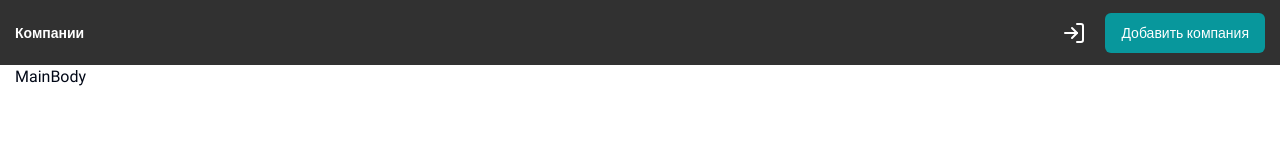
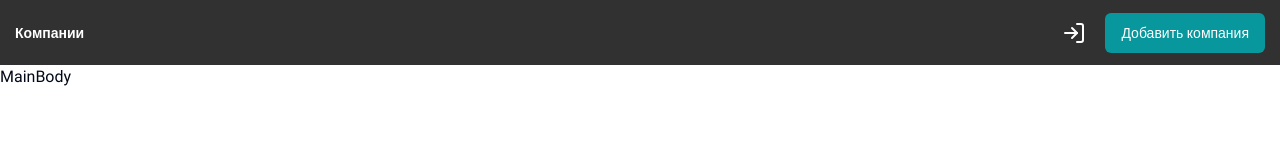
Before and after one commit to Islomjonsdev/test, a React (Vite) app: page / in a window 1280 px wide. Shown: the top 160 px of the page. Built offline with nearby package versions, Linux system fonts and the light colour scheme; no server answers; sample sign-in values are in the browser's storage.

Commit message:
path done

```diff
--- a/src/components/Main/MainBody/MainBody.jsx
+++ b/src/components/Main/MainBody/MainBody.jsx
@@ -20,7 +20,7 @@ const MainBody = () => {
         console.log(err);
       });
   }, []);
-  return <div className="px-[15px]">MainBody</div>;
+  return <div>MainBody</div>;
 };
 
 export default MainBody;
--- a/src/pages/auth/Login/Login.jsx
+++ b/src/pages/auth/Login/Login.jsx
@@ -1,4 +1,3 @@
-import React from "react";
 import { Button } from "@/components/ui/button";
 import { Input } from "@/components/ui/input";
 import { Link, useNavigate } from "react-router-dom";
```
Also changed, not shown: vercel.json (added).
